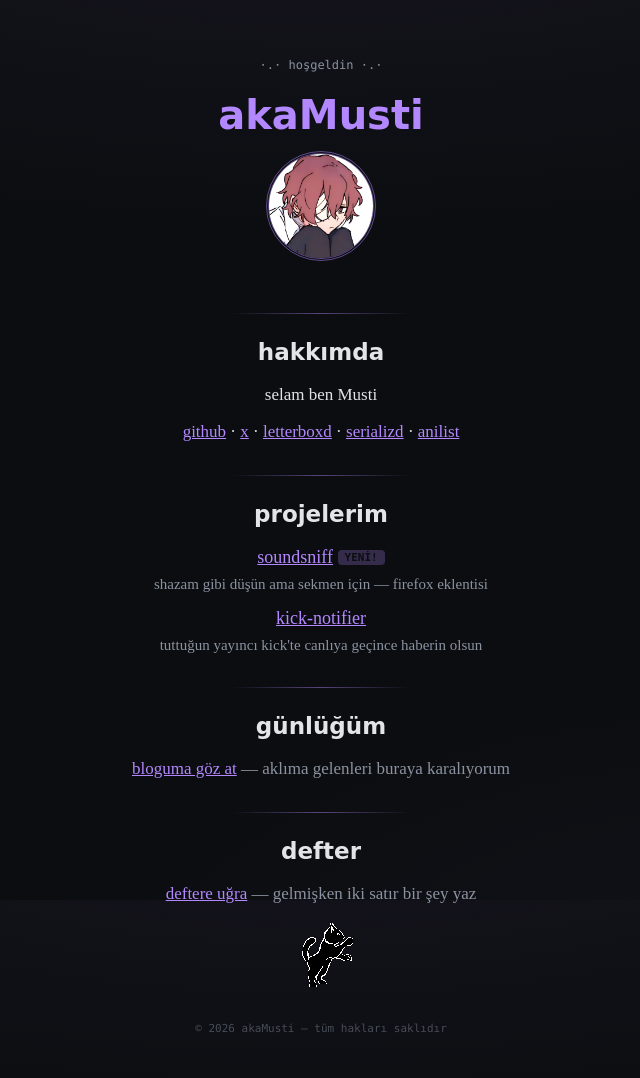
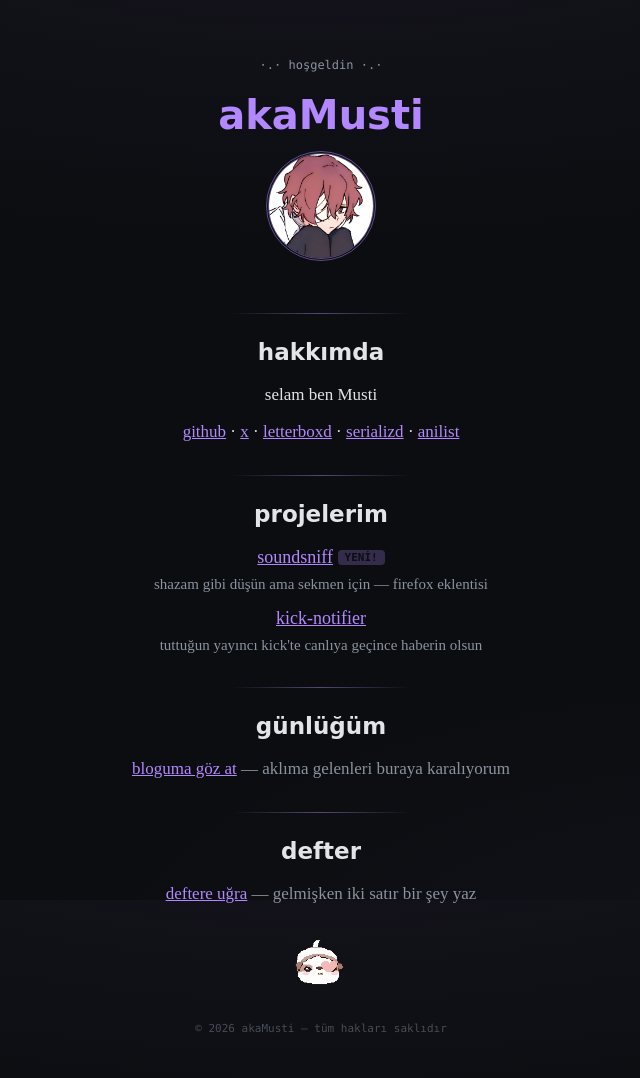
Before and after one commit to akamusti/akamusti.github.io, a Jekyll site: the page index.html, which Jekyll copies as it is, in a window 1280 px wide. Shown: the whole page, without its empty margins (319-959 px from the left). Built offline with Jekyll 4.4.1, drawn with Linux system fonts in a browser that asks for light colours.

Commit message:
Replace cat GIF with puppy

```diff
--- a/defter/index.html
+++ b/defter/index.html
@@ -82,7 +82,7 @@ description: akaMusti — ziyaretçi defteri.
     background: linear-gradient(90deg, transparent, rgba(179, 136, 255, 0.45), transparent);
   }
 
-  .cat {
+  .puppy {
     width: 64px;
     height: 64px;
     margin-bottom: 20px;
@@ -142,7 +142,7 @@ description: akaMusti — ziyaretçi defteri.
 
   <div class="rule"></div>
 
-  <img class="cat" src="/img/cat.gif" width="64" height="64" alt="dans eden kedi" loading="lazy" decoding="async">
+  <img class="puppy" src="/img/puppy.gif" width="64" height="64" alt="kalpli puppy" loading="lazy" decoding="async">
 
   <p class="blink">*.·.· defter açık ·.·.*</p>
 
--- a/index.html
+++ b/index.html
@@ -150,7 +150,7 @@
     margin-bottom: 10px;
   }
 
-  .cat {
+  .puppy {
     width: 64px;
     height: 64px;
     image-rendering: pixelated;
@@ -223,7 +223,7 @@
   <section>
     <h2>defter</h2>
     <p><a href="/defter/">deftere uğra</a> <span class="muted">— gelmişken iki satır bir şey yaz</span></p>
-    <img class="cat" src="img/cat.gif" width="64" height="64" alt="dans eden kedi" loading="lazy" decoding="async">
+    <img class="puppy" src="img/puppy.gif" width="64" height="64" alt="kalpli puppy" loading="lazy" decoding="async">
   </section>
 
   <footer>&copy; 2026 akaMusti — tüm hakları saklıdır</footer>
```
Also changed, not shown: img/cat.gif (deleted), img/puppy.gif (added).
